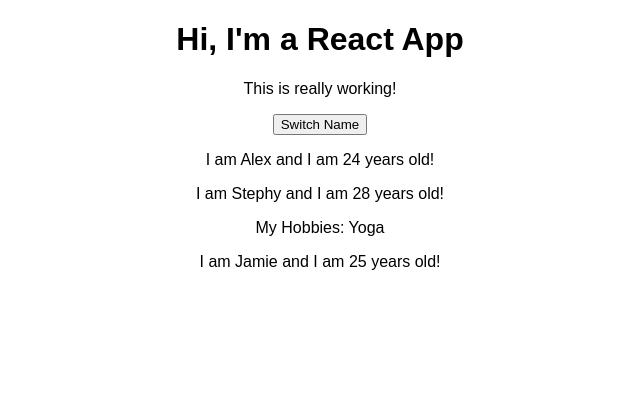
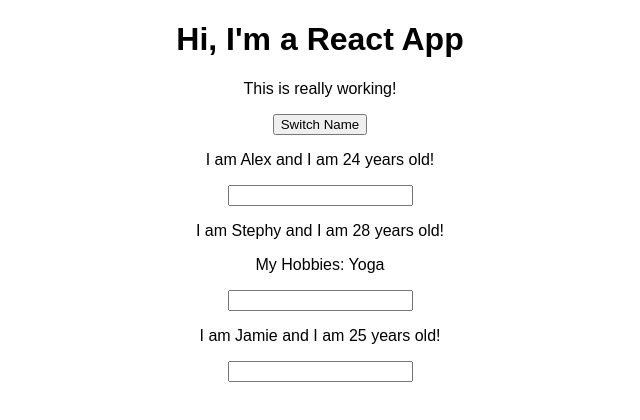
Before and after one commit to alexandra257/react-complete-guide, a React (Create React App) app: page / in a window 1280 px wide. Shown: the top 420 px of the page, without its empty margins (320-960 px from the left). Built offline with nearby package versions, Linux system fonts and the light colour scheme.

Commit message:
event listener - targeting an input value

```diff
--- a/src/App.js
+++ b/src/App.js
@@ -22,6 +22,16 @@
   }
 
 
+  nameChangedHandler = (event) => {
+    this.setState({
+      persons: [
+        { name: 'Alex', age: 24 },
+        { name: event.target.value, age: 28 },
+        { name: 'Jamie', age: 25 },
+      ]
+    })
+  }
+
   //note that the button event handler syntax is inefficient but may be uesful where the bind method isn't so appropriate
   render() {
     return (
@@ -33,14 +43,17 @@
 
         <Person
           name={this.state.persons[0].name}
-          age={this.state.persons[0].age} />
+          age={this.state.persons[0].age}
+          changed={this.nameChangedHandler} />
 
         <Person name={this.state.persons[1].name}
           age={this.state.persons[1].age}
-          click={this.switchNameHandler.bind(this, 'Alex')}> My Hobbies: Yoga </Person>
+          click={this.switchNameHandler.bind(this, 'Alex')}
+          changed={this.nameChangedHandler}> My Hobbies: Yoga </Person>
 
         <Person name={this.state.persons[2].name}
-          age={this.state.persons[2].age} />
+          age={this.state.persons[2].age}
+          changed={this.nameChangedHandler} />
 
       </div>
     );
--- a/src/Person/Person.js
+++ b/src/Person/Person.js
@@ -5,6 +5,7 @@
         <div>
             <p onClick={props.click}>I am {props.name} and I am {props.age} years old!</p>
             <p>{props.children}</p>
+            <input type="text" onChange={props.changed} />
         </div>
     )
 };
```
